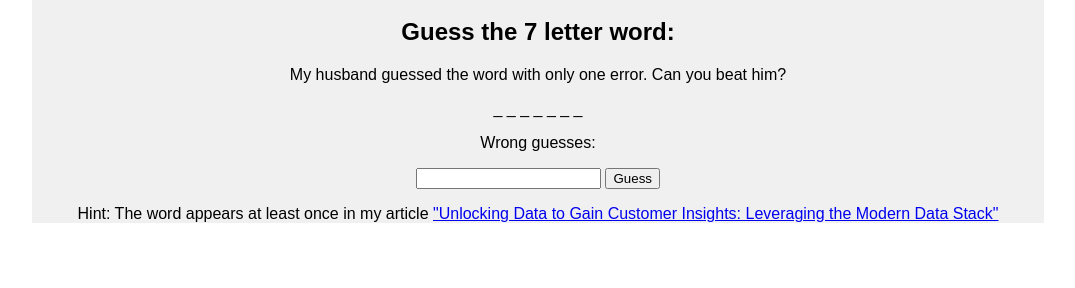
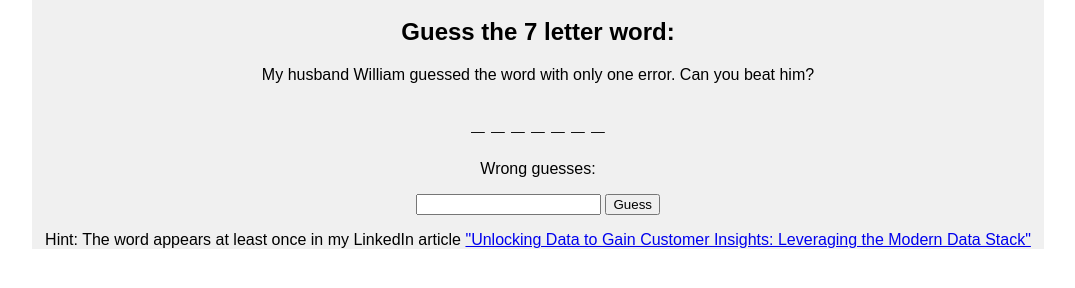
Before and after one commit to dianabald/dianabald.github.io, a plain HTML site: page index.html in a window 1280 px wide. Shown: the part 90-378 px from the top of the page, without its empty margins (102-1177 px from the left). Drawn offline with Linux system fonts and the light colour scheme.

Commit message:
Update index.html

```diff
--- a/index.html
+++ b/index.html
@@ -36,8 +36,8 @@
     <div class="container">
     <h1>Diana's Simple Word Guessing Game</h1>
     <h2>Guess the 7 letter word:</h2>
-    <p>My husband guessed the word with only one error. Can you beat him?</p>
-    <p id="wordDisplay">_ _ _ _ _ _ _</p>
+    <p>My husband William guessed the word with only one error. Can you beat him?</p>
+    <h2><p id="wordDisplay">_ _ _ _ _ _ _</p></h2>
     <p>Wrong guesses: <span id="wrongGuesses"></span></p>
     <input type="text" id="letterInput" maxlength="1">
     <button onclick="guessLetter()">Guess</button>
@@ -96,7 +96,7 @@
         }
 
     </script>
-    <p>Hint: The word appears at least once in my article <a href="https://www.linkedin.com/pulse/unlocking-data-gain-customer-insights-leveraging-modern-diana-bald-cx1qc%3FtrackingId=4xAqz%252B4qQfGRA0y7%252F%252BselQ%253D%253D/?trackingId=4xAqz%2B4qQfGRA0y7%2F%2BselQ%3D%3D" target="_blank">
+    <p>Hint: The word appears at least once in my LinkedIn article <a href="https://www.linkedin.com/pulse/unlocking-data-gain-customer-insights-leveraging-modern-diana-bald-cx1qc%3FtrackingId=4xAqz%252B4qQfGRA0y7%252F%252BselQ%253D%253D/?trackingId=4xAqz%2B4qQfGRA0y7%2F%2BselQ%3D%3D" target="_blank">
     "Unlocking Data to Gain Customer Insights: Leveraging the Modern Data Stack"</a></p>
 </body>
 </html>
```
